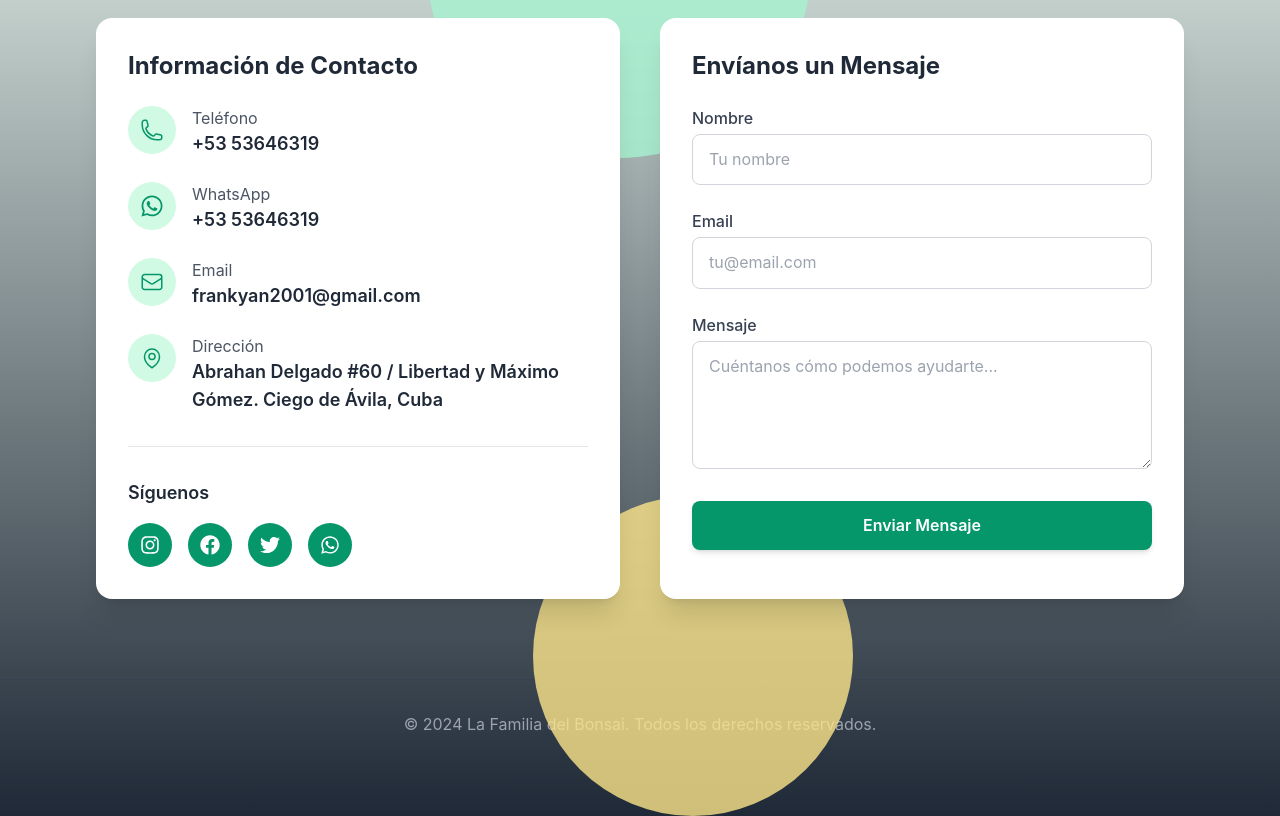
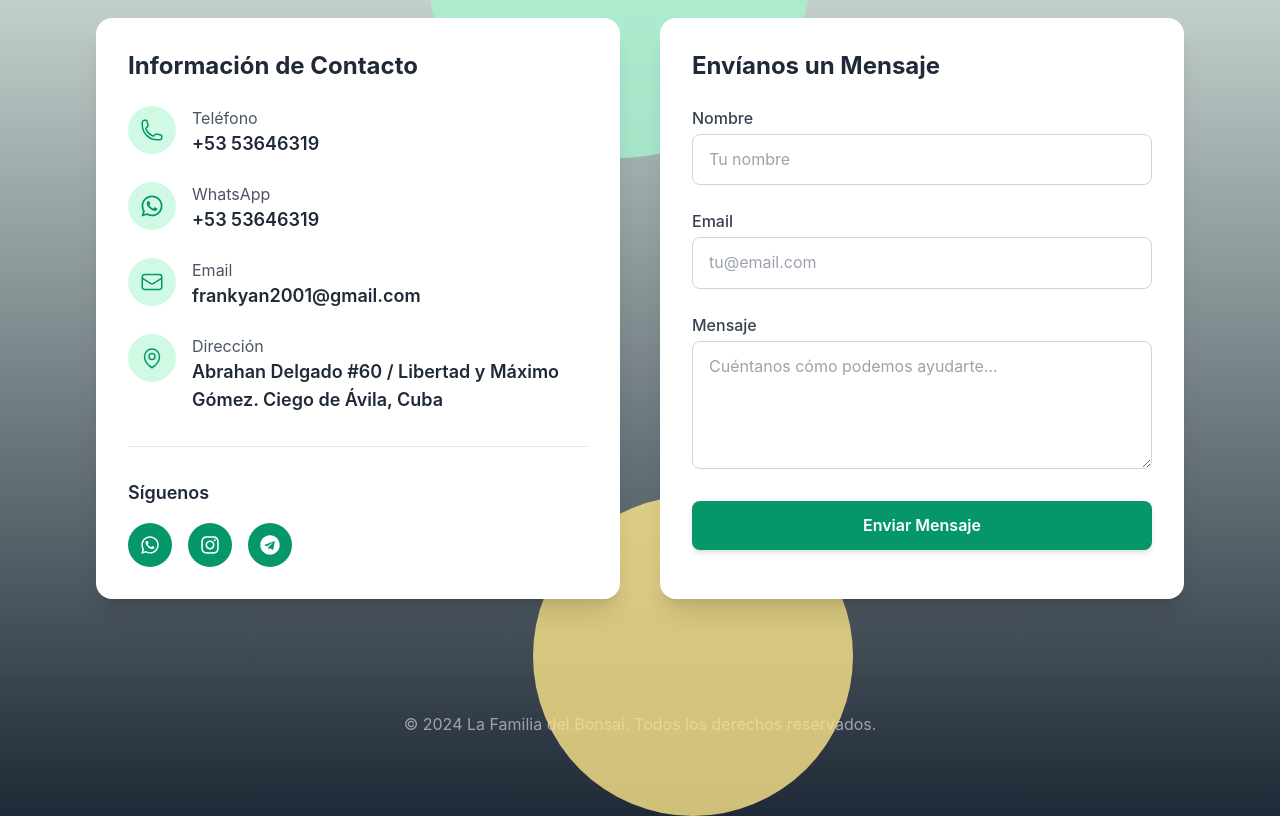
Before and after one commit to FrankyAntonioRodriguezHernandez/la-familia-del-bonsai-React, a React (Create React App) app: page / in a window 1280 px wide. Shown: the part 3782-4598 px from the top of the page. Built offline with nearby package versions, Linux system fonts and the light colour scheme.

Commit message:
arreglando redes sociales

```diff
--- a/src/components/Contact.js
+++ b/src/components/Contact.js
@@ -1,7 +1,7 @@
 import React, { useRef } from 'react';
 import emailjs from '@emailjs/browser';
 import { PhoneIcon, EnvelopeIcon, MapPinIcon } from '@heroicons/react/24/outline';
-import { FaWhatsapp, FaInstagram, FaFacebook, FaTwitter } from 'react-icons/fa';
+import { FaWhatsapp, FaInstagram, FaFacebook, FaTwitter, FaTelegram } from 'react-icons/fa';
 
 const Contact = () => {
   const form = useRef();
@@ -99,18 +99,27 @@ const Contact = () => {
                   Síguenos
                 </h4>
                 <div className="flex space-x-3 md:space-x-4">
+                  <a href="https://whatsapp.com/channel/0029VaHjEYjA89Mrmf2zPv2K" className="bg-emerald-600 hover:bg-emerald-700 text-white p-2 md:p-3 rounded-full transition-colors duration-300">
+                    <FaWhatsapp className="h-4 w-4 md:h-5 md:w-5" />
+                  </a>
+
                   <a href="https://www.instagram.com/la_familia_del_bonsai?utm_source=ig_web_button_share_sheet&igsh=ZDNlZDc0MzIxNw==" className="bg-emerald-600 hover:bg-emerald-700 text-white p-2 md:p-3 rounded-full transition-colors duration-300">
                     <FaInstagram className="h-4 w-4 md:h-5 md:w-5" />
                   </a>
-                  <a href="#" className="bg-emerald-600 hover:bg-emerald-700 text-white p-2 md:p-3 rounded-full transition-colors duration-300">
+
+                  <a href="https://t.me/Dreamcatchersboy" className="bg-emerald-600 hover:bg-emerald-700 text-white p-2 md:p-3 rounded-full transition-colors duration-300">
+                    <FaTelegram className="h-4 w-4 md:h-5 md:w-5" />
+                  </a>
+
+                  {/*
+                    <a href="#" className="bg-emerald-600 hover:bg-emerald-700 text-white p-2 md:p-3 rounded-full transition-colors duration-300">
                     <FaFacebook className="h-4 w-4 md:h-5 md:w-5" />
                   </a>
                   <a href="#" className="bg-emerald-600 hover:bg-emerald-700 text-white p-2 md:p-3 rounded-full transition-colors duration-300">
                     <FaTwitter className="h-4 w-4 md:h-5 md:w-5" />
                   </a>
-                  <a href="https://whatsapp.com/channel/0029VaHjEYjA89Mrmf2zPv2K" className="bg-emerald-600 hover:bg-emerald-700 text-white p-2 md:p-3 rounded-full transition-colors duration-300">
-                    <FaWhatsapp className="h-4 w-4 md:h-5 md:w-5" />
-                  </a>
+                    */}
+
                 </div>
               </div>
             </div>
```
